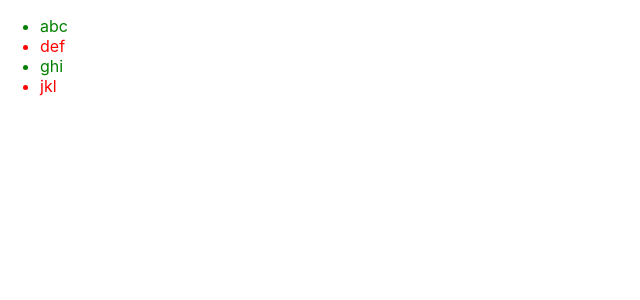
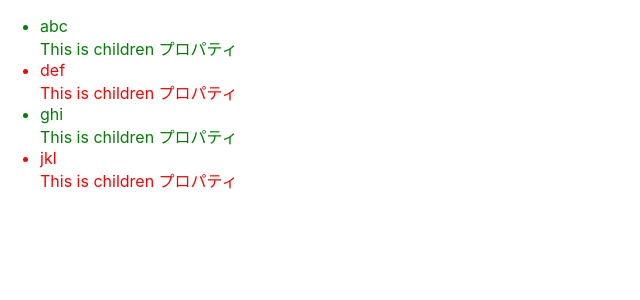
Before and after one commit to rikeda-cloud/react, a React (Create React App) app in the folder my-app/: page / in a window 1280 px wide. Shown: the top 300 px of the page, without its empty margins (0-640 px from the left). Built offline with nearby package versions, Linux system fonts and the light colour scheme.

Commit message:
[add] children Property

```diff
--- a/my-app/src/App.tsx
+++ b/my-app/src/App.tsx
@@ -19,7 +19,9 @@ function App() {
 		<div>
 			<ul>
 				{TodoList.map((todo) => (
-					<TodoItem todoItem={todo} />
+					<TodoItem todoItem={todo}>
+						<div>This is children プロパティ</div>
+					</TodoItem>
 				))}
 			</ul>
 		</div>
--- a/my-app/src/TodoItem.tsx
+++ b/my-app/src/TodoItem.tsx
@@ -1,13 +1,16 @@
+import React from "react";
 import { type TodoItemType } from "./App";
 
 type Props = {
 	todoItem: TodoItemType;
+	children: React.ReactNode;
 };
 
 export function TodoItem(props: Props) {
 	return (
 		<li key={props.todoItem.id} style={{ color: props.todoItem.completed ? "green" : "red" }}>
 			{props.todoItem.task}
+			{props.children}
 		</li>
 	);
 }
```
Also changed, not shown: 1 other file (tests, documents, lock files or other folders).
